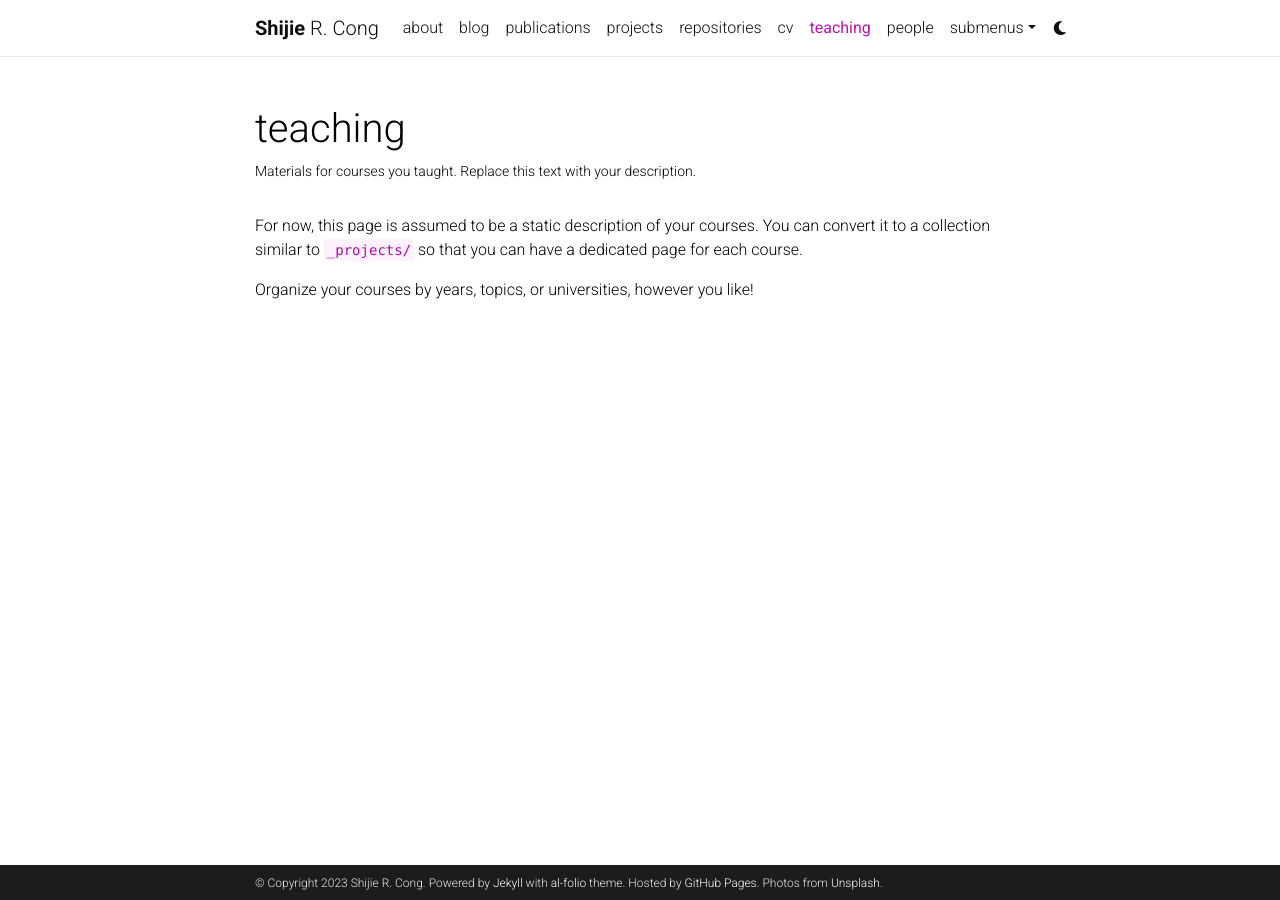
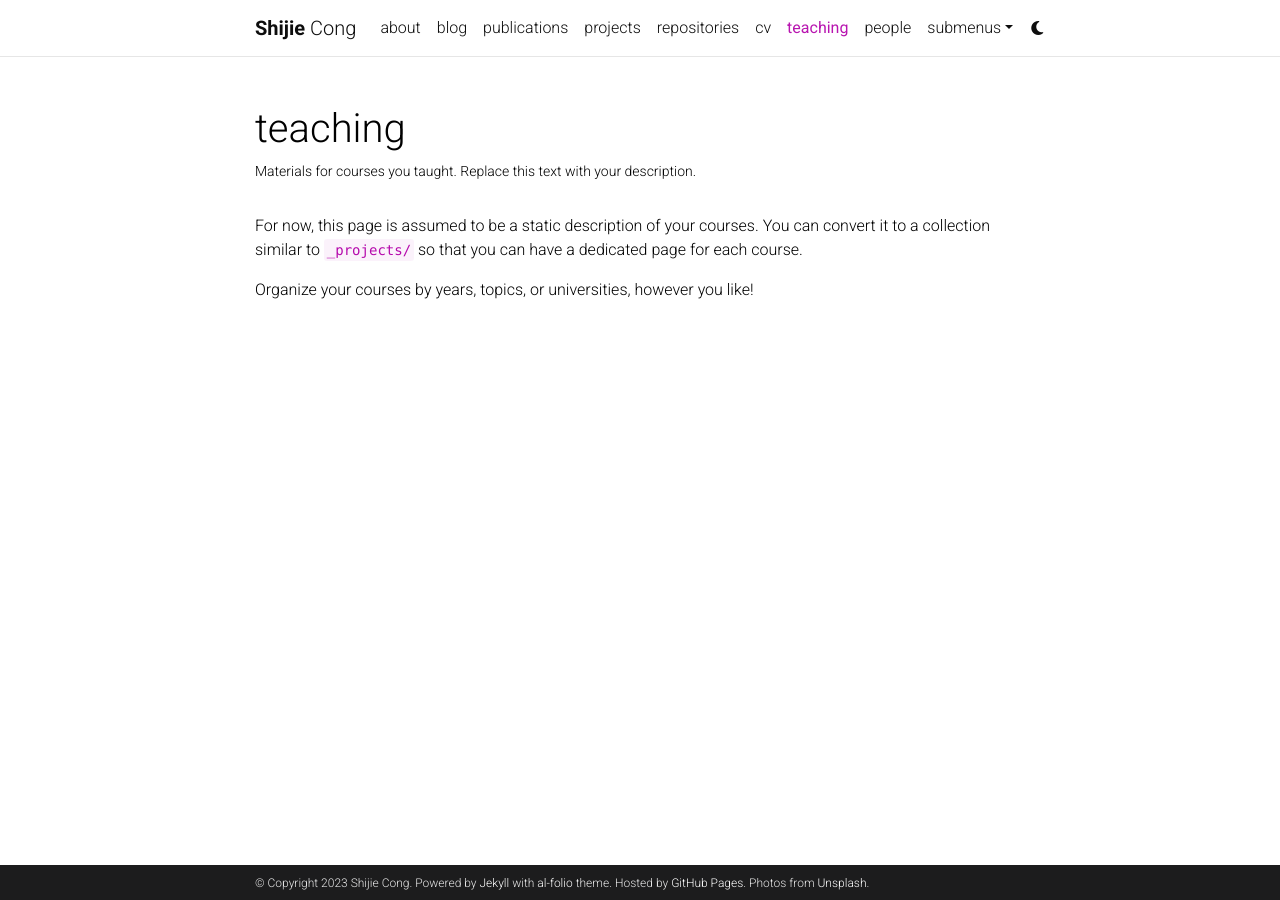
Before and after one commit to Jerome-Cong/Jerome-Cong.github.io, a Jekyll site: the page built from _pages/teaching.md, in a window 1280 px wide. Built offline with Jekyll 4.4.1, drawn with Linux system fonts in a browser that asks for light colours; comment, search, counter and statistics services are not loaded; a style sheet for code colours, icons or effects is not loaded.

```diff
--- a/_config.yml
+++ b/_config.yml
@@ -4,7 +4,7 @@
 
 title: blank # the website title (if blank, full name will be used instead)
 first_name: Shijie
-middle_name: R.
+middle_name:
 last_name: Cong
 email: shijie.cong@outlook.com
 description: > # the ">" symbol means to ignore newlines until "footer_text:"
@@ -67,7 +67,7 @@ og_image: # The site-wide (default for all links) Open Graph preview image
 # Social integration
 # -----------------------------------------------------------------------------
 
-github_username: # your GitHub user name
+github_username: Jerome-Cong # your GitHub user name
 gitlab_username: # your GitLab user name
 twitter_username: # your Twitter handle
 mastodon_username: # your mastodon instance+username in the format instance.tld/@username
@@ -103,8 +103,8 @@ discord_id: # your discord id (18-digit unique numerical identifier)
 zotero_username: # your zotero username
 wechat_qr: # filename of your wechat qr-code saved as an image (e.g., wechat-qr.png if saved to assets/img/wechat-qr.png)
 
-contact_note: >
-  You can even add a little note about which of these is the best way to reach you.
+contact_note:
+  # You can even add a little note about which of these is the best way to reach you.
 
 # -----------------------------------------------------------------------------
 # Analytics and search engine verification
```
Also changed, not shown: _pages/about.md (+2 -2 lines).
